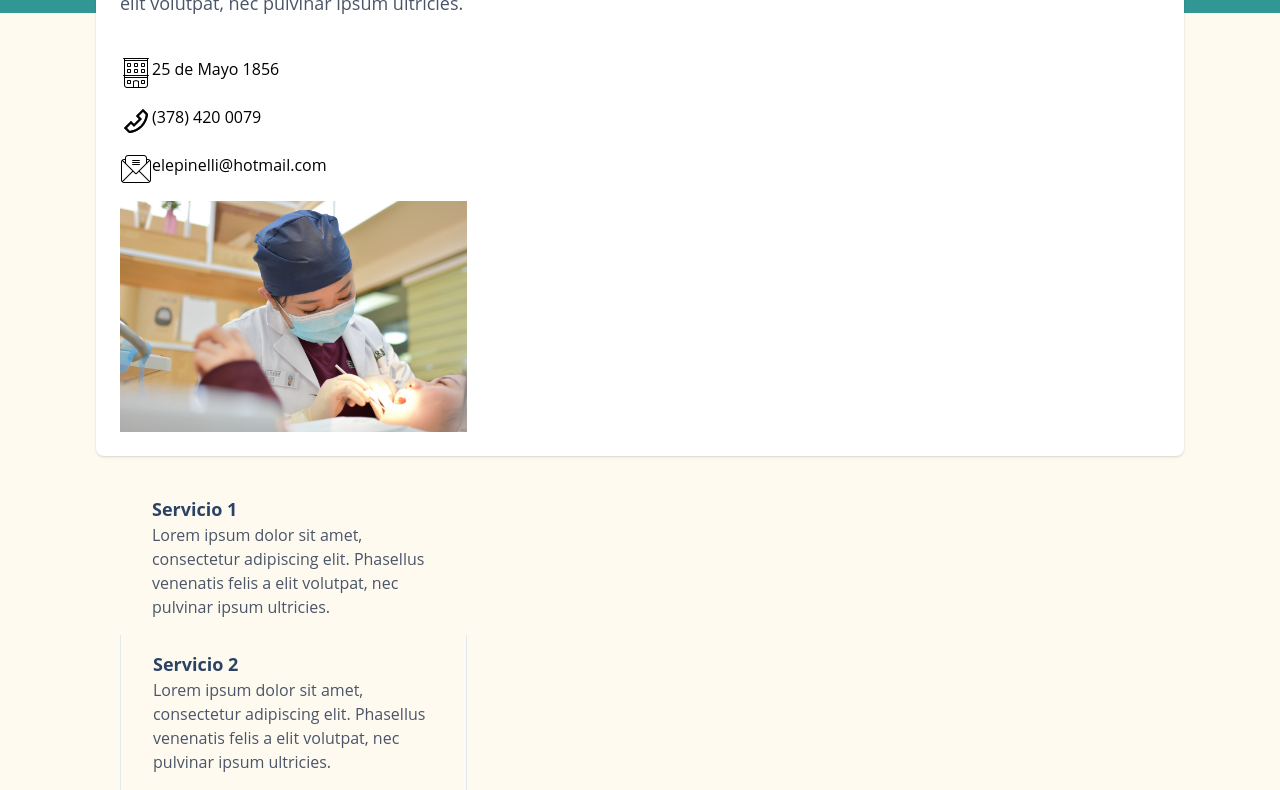
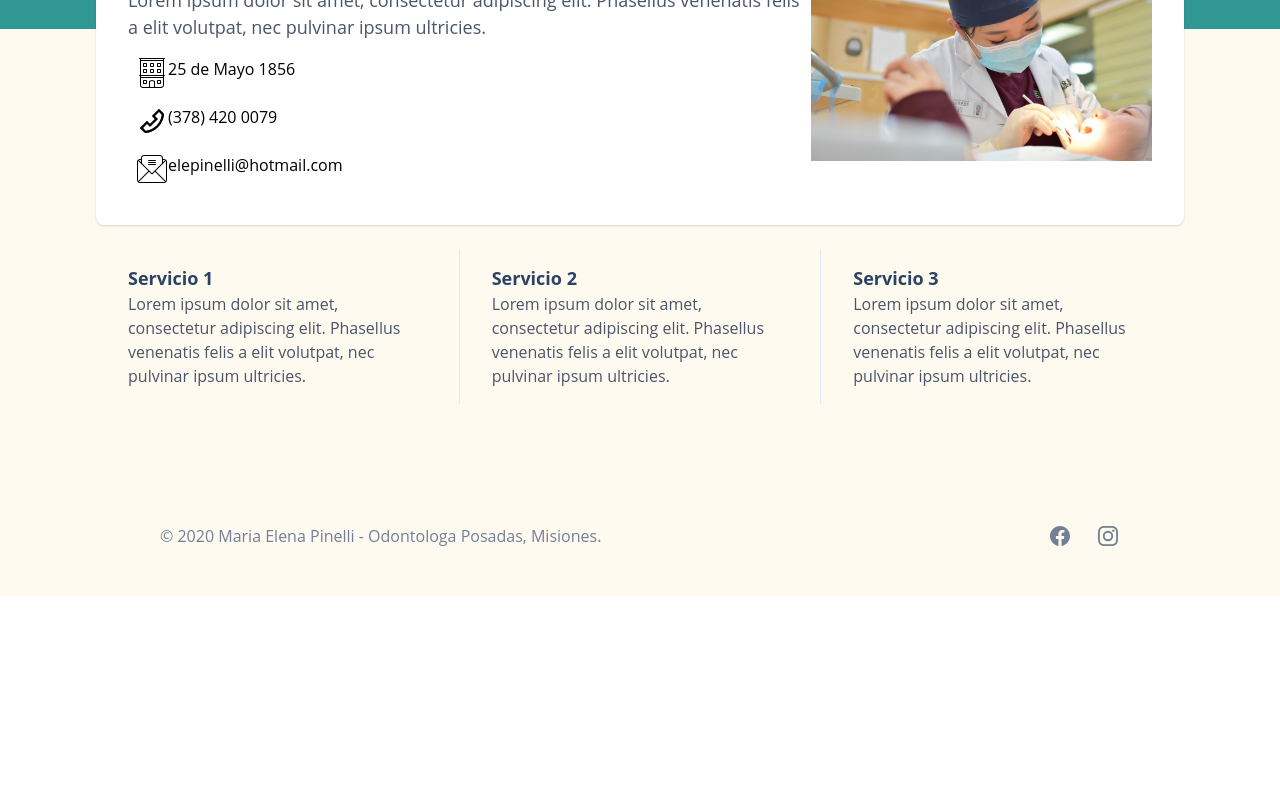
Before and after one commit to coleerikson/mariaelenapinelli, a Gatsby site: page / in a window 1280 px wide. Shown: the part 180-970 px from the top of the page. After the commit the page ends 800 px from the top, so only its background shows below. Built offline with nearby package versions, Linux system fonts and the light colour scheme; Gatsby itself is replaced by a stand-in of ours.

Commit message:
Mobile style improvements

```diff
--- a/src/components/hero.js
+++ b/src/components/hero.js
@@ -87,20 +87,20 @@ const Hero = () => {
   `);
 
   return (
-    <div className="bg-white rounded-lg shadow px-5 py-6 sm:px-6">
+    <div className="bg-white rounded-lg shadow px-8 py-8">
       <div className="rounded-lg h-96">
-        <div className="flex flex-col">
+        <div className="flex flex-col md:flex-row lg:flex-row">
           <div className="w-full md:w-2/3">
             <h1 className="text-4xl font-bold text-blue-900">
               Maria Elena Pinelli
             </h1>
-            <p className="text-lg text-gray-700 mb-10">
+            <p className="text-lg text-gray-700 mb-2">
               Lorem ipsum dolor sit amet, consectetur adipiscing elit. Phasellus
               venenatis felis a elit volutpat, nec pulvinar ipsum ultricies.
             </p>
-            <div className="flex mb-4">{officeSVG()} 25 de Mayo 1856</div>
-            <div className="flex mb-4">{phoneSVG()} (378) 420 0079</div>
-            <div className="flex mb-4">
+            <div className="flex p-2">{officeSVG()} 25 de Mayo 1856</div>
+            <div className="flex p-2">{phoneSVG()} (378) 420 0079</div>
+            <div className="flex p-2">
               {mailSVG()}{' '}
               <a href="mailto:elepinelli@hotmail.com">elepinelli@hotmail.com</a>
             </div>
--- a/src/components/image.js
+++ /dev/null
@@ -1,23 +0,0 @@
-import React from 'react';
-import Img from 'gatsby-image';
-import { useStaticQuery, graphql } from 'gatsby';
-
-const Image = props => {
-  const { dentist } = useStaticQuery(graphql`
-    query {
-      dentist: file(
-        relativePath: { eq: "dentista-posadas-misiones-infantil.jpg" }
-      ) {
-        childImageSharp {
-          fluid(maxWidth: 600) {
-            ...GatsbyImageSharpFluid
-          }
-        }
-      }
-    }
-  `);
-
-  return <Img fluid={dentist.childImageSharp.fluid} />;
-};
-
-export default Image;
--- a/src/components/nav.js
+++ b/src/components/nav.js
@@ -20,7 +20,7 @@ const tooth = () => (
 const Nav = () => (
   <div className="bg-teal-600 pb-32">
     <nav className="bg-teal-600">
-      <div className="max-w-6xl mx-auto sm:px-6 lg:px-8">
+      <div className="max-w-6xl mx-auto py-2 sm:px-6 lg:px-10">
         <div className="border-b border-teal-600">
           <div className="flex items-center justify-between h-16 px-6 sm:px-0">
             <div className="flex items-center">
@@ -30,7 +30,7 @@ const Nav = () => (
                 </h3>
               </div>
             </div>
-            <div className="md:block">
+            <div className="hidden sm:hidden md:block lg:block xl:block">
               <div className="ml-4 flex items-center md:ml-6">
                 <div className="ml-3 relative">
                   <h3 className="text-teal-900 flex">
--- a/src/components/servicios.js
+++ b/src/components/servicios.js
@@ -1,23 +1,23 @@
 import React from 'react';
 
 const Servicios = () => (
-  <div className="px-5 py-6 sm:px-6">
-    <div className="flex-row sm:flex-col">
-      <div className="w-full sm:w-1/3 md:w-1/3 lg:w-1/3 py-4 px-8">
+  <div className="px-5 py-6 sm:px-0">
+    <div className="flex flex-col sm:flex-col md:flex-row">
+      <div className="w-full sm:w-full md:w-1/3 lg:w-1/3 py-4 px-8">
         <h3 className="text-lg font-bold text-blue-900">Servicio 1</h3>
         <p className=" text-gray-700">
           Lorem ipsum dolor sit amet, consectetur adipiscing elit. Phasellus
           venenatis felis a elit volutpat, nec pulvinar ipsum ultricies.
         </p>
       </div>
-      <div className="w-full sm:w-1/3 md:w-1/3 lg:w-1/3 py-4 px-8 border-l border-r border-gray-300">
+      <div className="w-full sm:w-full md:w-1/3 lg:w-1/3 py-4 px-8 border-l border-r border-gray-300">
         <h3 className="text-lg font-bold text-blue-900">Servicio 2</h3>
         <p className=" text-gray-700">
           Lorem ipsum dolor sit amet, consectetur adipiscing elit. Phasellus
           venenatis felis a elit volutpat, nec pulvinar ipsum ultricies.
         </p>
       </div>
-      <div className="w-full sm:w-1/3 md:w-1/3 lg:w-1/3 py-4 px-8">
+      <div className="w-full sm:w-full md:w-1/3 lg:w-1/3 py-4 px-8">
         <h3 className="text-lg font-bold text-blue-900">Servicio 3</h3>
         <p className=" text-gray-700">
           Lorem ipsum dolor sit amet, consectetur adipiscing elit. Phasellus
```
